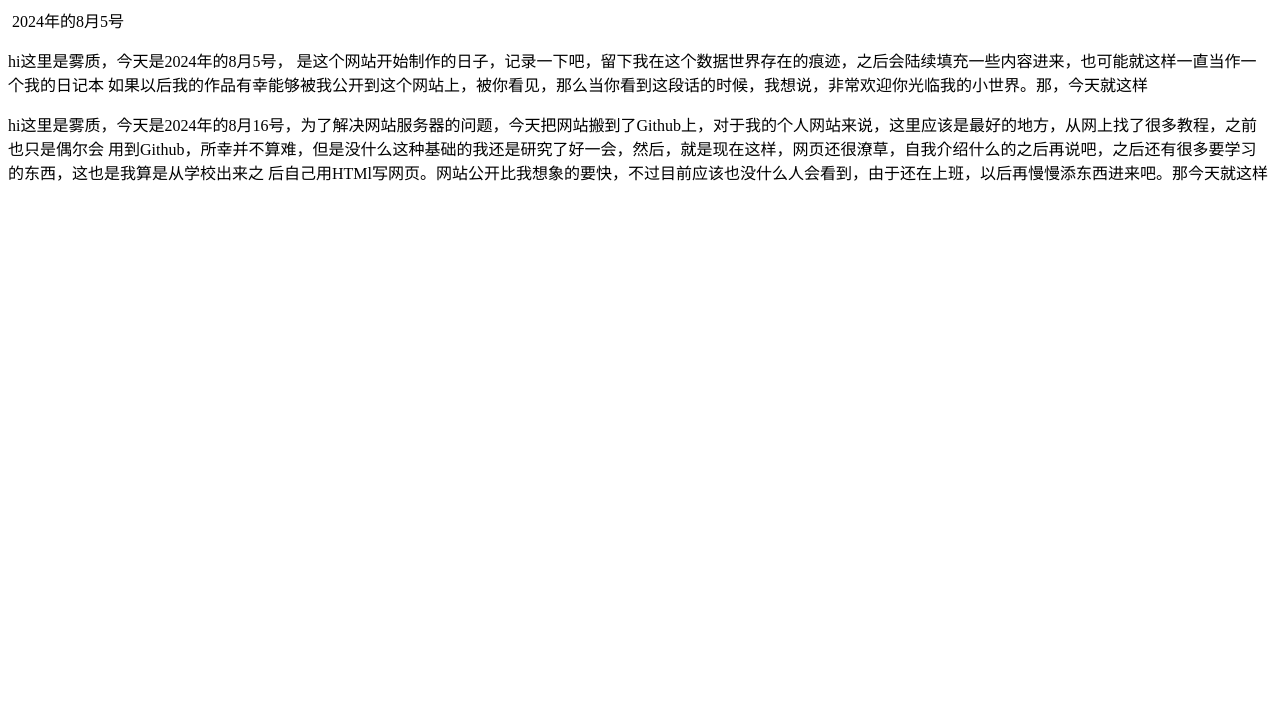
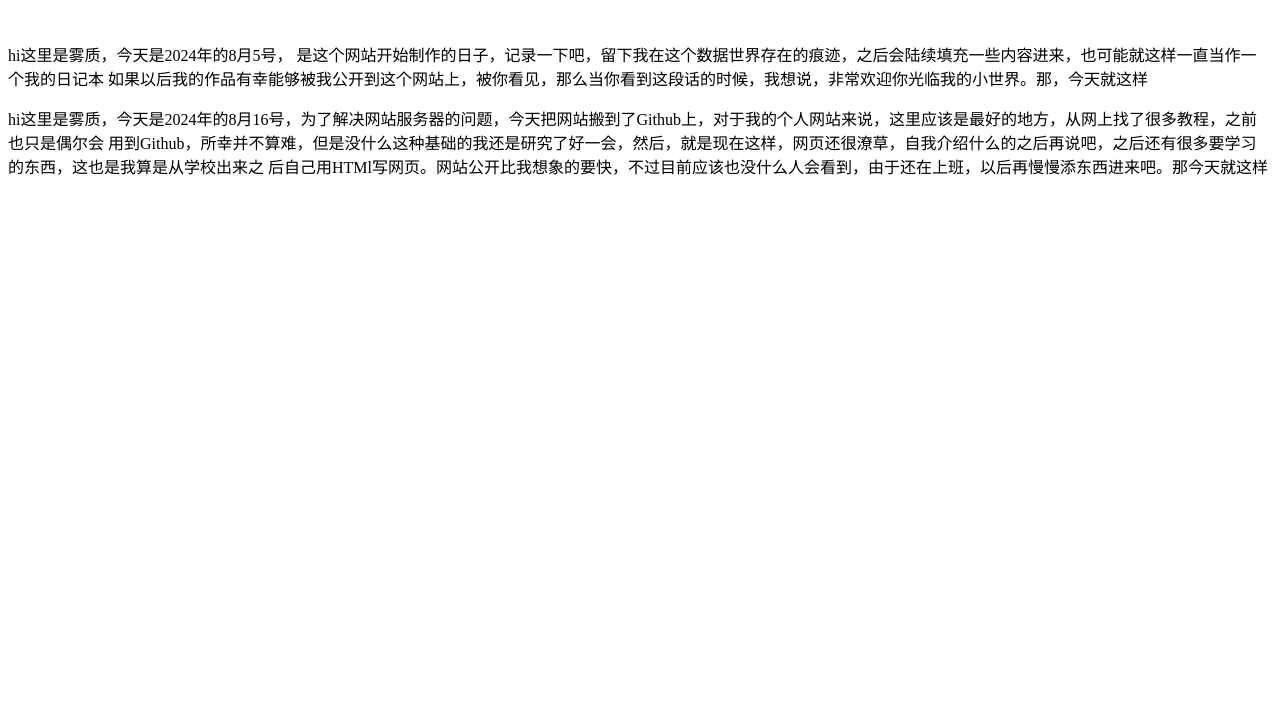
Before and after one commit to Wuzhixy/WuzhiXY.github.io, a plain HTML site: page index.html in a window 1280 px wide. Shown: the part 81-800 px from the top of the page. Drawn offline with Linux system fonts and the light colour scheme.

Commit message:
Update index.html

```diff
--- a/index.html
+++ b/index.html
@@ -7,7 +7,7 @@
 
 <body>
 <h1>WUZHI_SPACE/雾质空间</h1>
-<p>&nbsp;2024年的8月5号</p>
+<p>&nbsp;</p>
 <p>  hi这里是雾质，今天是2024年的8月5号， 是这个网站开始制作的日子，记录一下吧，留下我在这个数据世界存在的痕迹，之后会陆续填充一些内容进来，也可能就这样一直当作一个我的日记本
 如果以后我的作品有幸能够被我公开到这个网站上，被你看见，那么当你看到这段话的时候，我想说，非常欢迎你光临我的小世界。那，今天就这样&nbsp;</p>
 <p>  hi这里是雾质，今天是2024年的8月16号，为了解决网站服务器的问题，今天把网站搬到了Github上，对于我的个人网站来说，这里应该是最好的地方，从网上找了很多教程，之前也只是偶尔会
```
